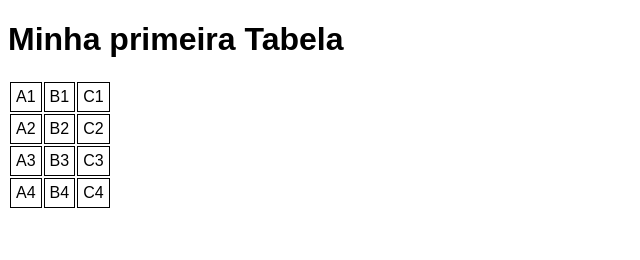
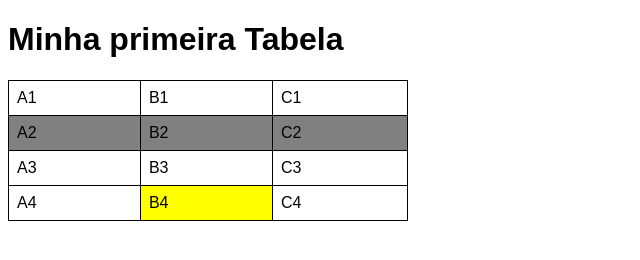
Before and after one commit to RyanVitorr/html-css, a plain HTML site: page exercicios/EX023/INDEX.HTML in a window 1280 px wide. Shown: the whole page, without its empty margins (0-640 px from the left). Drawn offline with Linux system fonts and the light colour scheme.

Commit message:
atualizei o ex023

```diff
--- a/exercicios/EX023/INDEX.HTML
+++ b/exercicios/EX023/INDEX.HTML
@@ -13,43 +13,55 @@
         }
 
         table {
-
+            width: 400px;
+            border-collapse: collapse;
         }
 
-        tr {
-
+        tr.linha {
+            background-color: gray;
         }
 
         td {
             border: 1px solid black;
-            padding: 5px;
+            padding: 8px;
+
+        }
+
+        td.dado {
+            background-color: yellow;
         }
     </style>
 </head>
 <body>
     <h1>Minha primeira Tabela</h1>
-
+    <!--
+        Hierarquias de tabelas (simples)
+        TABLE = tabela
+            TABLE ROW = linha de tabela (tr)
+                TABLE DATA = dado de tabela (td)
+    -->
     <table>
-        <tr>
+        <tr> <!--Primeira linha-->
             <td>A1</td>
             <td>B1</td>
             <td>C1</td>
-        </tr>
-        <tr>
+        </tr> <!--Segunda linha-->
+        <tr class="linha">
             <td>A2</td>
             <td>B2</td>
             <td>C2</td>
         </tr>
-        <tr>
+        <tr> <!--Terceira linha-->
             <td>A3</td>
             <td>B3</td>
             <td>C3</td>
         </tr>
-        <tr>
+        <tr> <!--Quarta linha-->
             <td>A4</td>
-            <td>B4</td>
+            <td class="dado">B4</td>
             <td>C4</td>
         </tr>
+        <!-- a tabela precisa estar perfeitamente organizada para funcionar-->
     </table>
 </body>
 </html>
```
